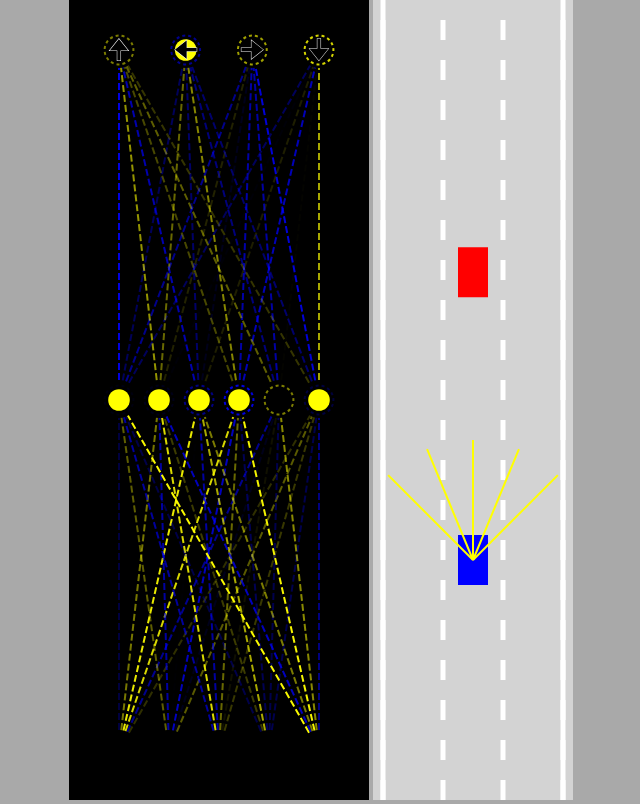
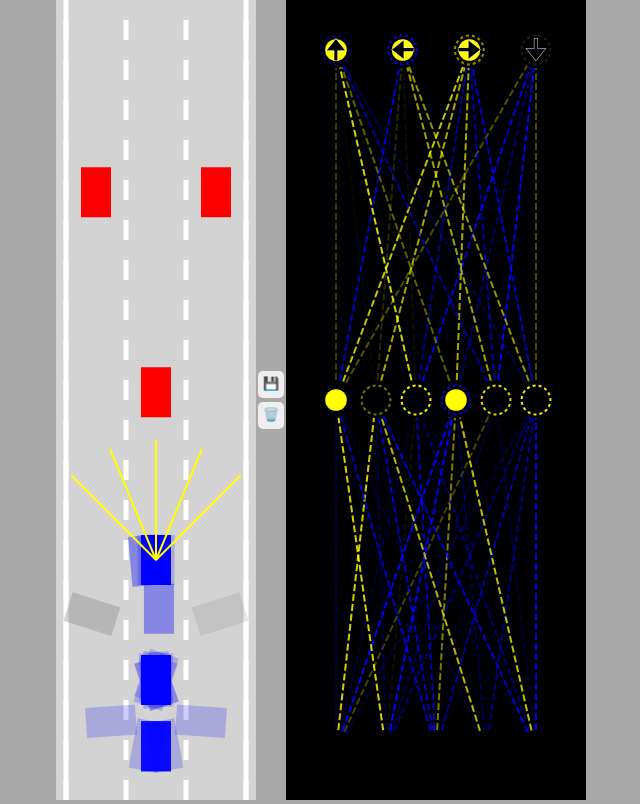
Before and after one commit to LimeTopHatter2048/Self-driving-car-V2, a plain HTML site: page SELF_DRIVING_CAR/index.html in a window 1280 px wide. Shown: the whole page, without its empty margins (319-959 px from the left). Drawn offline with Linux system fonts and the light colour scheme; animation ran at ten frames a second.

Commit message:
Parallelization

```diff
--- a/SELF_DRIVING_CAR/car.js
+++ b/SELF_DRIVING_CAR/car.js
@@ -128,7 +128,7 @@ class Car{
         this.x-=Math.sin(this.angle)*this.speed;
         this.y-=Math.cos(this.angle)*this.speed;
     }
-    draw(ctx,color){
+    draw(ctx,color,drawSensor=false){
         if(this.damaged){
             ctx.fillStyle="gray";
         } else{
@@ -141,7 +141,7 @@ class Car{
         }
         ctx.fill();
 
-        if(this.sensor){
+        if(this.sensor && drawSensor){
             this.sensor.draw(ctx);
         }
     }
--- a/SELF_DRIVING_CAR/index.html
+++ b/SELF_DRIVING_CAR/index.html
@@ -8,8 +8,12 @@
     <link rel="stylesheet" href="style.css">
 </head>
 <body>
+    <canvas id="carCanvas"></canvas>
+    <div id="verticalButtons">
+        <button onclick="save()">💾</button>
+        <button onclick="discard()">🗑️</button>
+    </div>
     <canvas id="networkCanvas"></canvas>
-    <canvas id="carCanvas"></canvas>
     <script src="visualizer.js"></script>
     <script src="network.js"></script>
     <script src="sensor.js"></script>
--- a/SELF_DRIVING_CAR/main.js
+++ b/SELF_DRIVING_CAR/main.js
@@ -7,34 +7,73 @@ const carCtx = carCanvas.getContext("2d");
 const networkCtx = networkCanvas.getContext("2d");
 
 const road=new Road(carCanvas.width/2,carCanvas.width*0.9);
-const car=new Car(road.getLaneCenter(1),100,30,50,"AI");
+
+const N=100;
+const cars=generateCars(N);
+let bestCar=cars[0];
+if(localStorage.getItem("bestBrain")){
+    bestCar.brain=JSON.parse(
+        localStorage.getItem("bestBrain"));
+}
+
 const traffic=[
-    new Car(road.getLaneCenter(1),-100,30,50,"DUMMY",2)
+    new Car(road.getLaneCenter(1),-100,30,50,"DUMMY",2),
+    new Car(road.getLaneCenter(0),-300,30,50,"DUMMY",2),
+    new Car(road.getLaneCenter(2),-300,30,50,"DUMMY",2),
 ]
 
 animate();
+
+function save(){
+    localStorage.setItem("bestBrain",
+        JSON.stringify(bestCar.brain));
+}
+function discard(){
+    localStorage.removeItem("bestBrain");
+}
+
+function generateCars(N){
+    const cars=[];
+    for(let i=1;i<=N;i++){
+        cars.push(new Car(road.getLaneCenter(1),100,30,50,"AI"))
+    }
+    return cars;
+}
 
 function animate(time){
     for(let i=0;i<traffic.length;i++){
         traffic[i].update(road.borders,[]);
     }
-    car.update(road.borders,traffic);
+    for(let i=0;i<cars.length;i++){
+        cars[i].update(road.borders,traffic);
+    }
+
+    bestCar=cars.find(
+        c=>c.y==Math.min(
+            ...cars.map(c=>c.y)
+        ));
 
     carCanvas.height=window.innerHeight;
     networkCanvas.height=window.innerHeight;
 
     carCtx.save();
-    carCtx.translate(0,-car.y+carCanvas.height*0.7);
+    carCtx.translate(0,-bestCar.y+carCanvas.height*0.7);
 
     road.draw(carCtx);
     for(let i=0;i<traffic.length;i++){
         traffic[i].draw(carCtx,"red");
     }
-    car.draw(carCtx,"blue");
+
+    carCtx.globalAlpha=0.2;
+    for(let i=0;i<cars.length;i++){
+        cars[i].draw(carCtx,"blue");
+    }
+    carCtx.globalAlpha=1;
+    bestCar.draw(carCtx,"blue",true);
 
     carCtx.restore();
 
     networkCtx.lineDashOffset=-time/50;
-    Visualizer.drawNetwork(networkCtx,car.brain);
+    Visualizer.drawNetwork(networkCtx,bestCar.brain);
     requestAnimationFrame(animate);
 }
--- a/SELF_DRIVING_CAR/network.js
+++ b/SELF_DRIVING_CAR/network.js
@@ -17,6 +17,27 @@ class NeuralNetwork{
             );
         }
         return outputs;
+    }
+
+    static mutate(network,amount=1){
+        network.levels.forEach(level => {
+            for(let i=0;i<level.biases.length;i++){
+                level.biases[i]=lerp(
+                    level.biases[i],
+                    Math.random()*2-1,
+                    amount
+                )
+            }
+            for(let i=0;i<level.weights.length;i++){
+                for(let j=0;j<level.weights[i].length;j++){
+                    level.weights[i][j]=lerp(
+                        level.weights[i][j],
+                        Math.random()*2-1,
+                        amount
+                    )
+                }
+            }
+        });
     }
 }
 
@@ -61,6 +82,9 @@ class Level{
                 level.outputs[i]=0;
             }
         }
+        if (!level.weights[0]) {
+            console.error("Weights malformed", level.weights);
+        }
         return level.outputs;
     }
 }
--- a/SELF_DRIVING_CAR/style.css
+++ b/SELF_DRIVING_CAR/style.css
@@ -2,7 +2,23 @@ body{
     margin: 0;
     background: darkgrey;
     overflow: hidden;
-    text-align: center;
+    display:flex;
+    justify-content: center;
+    align-items: center;
+}
+#verticalButtons{
+    display: flex;
+    flex-direction: column;
+}
+button{
+    border: none;
+    border-radius: 5px;
+    padding: 5px 5px 7px 5px;
+    margin: 2px;
+    cursor: pointer;
+}
+button:hover{
+    background: blue;
 }
 #networkCanvas{
     background: black;
```
